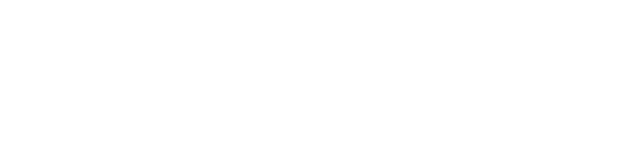
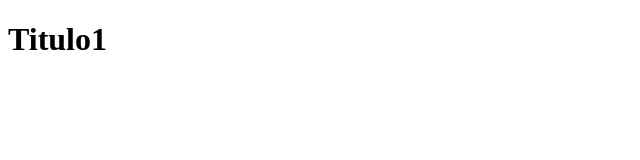
Before and after one commit to yilmaralzate/actividad001, a plain HTML site: page index.html in a window 1280 px wide. Shown: the whole page, without its empty margins (0-640 px from the left). Drawn offline with Linux system fonts and the light colour scheme.

Commit message:
Agregado titulo al index

```diff
--- a/index.html
+++ b/index.html
@@ -1,2 +1,5 @@
 <!DOCTYPE html>
+<meta />
+<title>Titulo</title>
+<h1>Titulo1</h1>
 </html>
```
